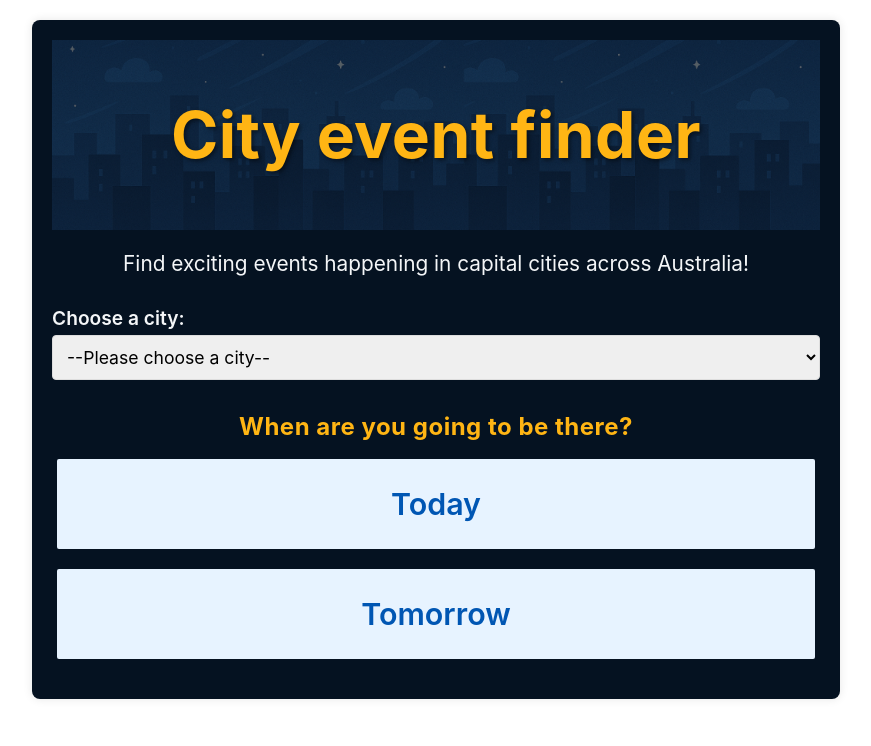
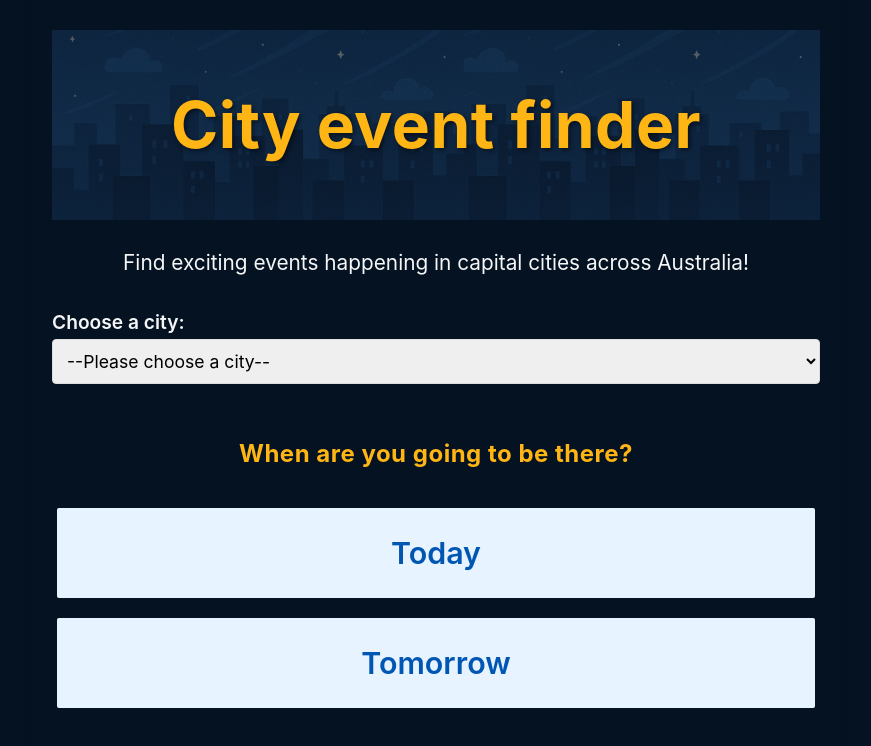
Before and after one commit to treadly55/weekend-away-event-finder, a website built with Vite: page index.html in a window 1280 px wide. Shown: the whole page, without its empty margins (204-1075 px from the left). Built offline with nearby package versions, Linux system fonts and the light colour scheme; no server answers.

Commit message:
further css chgs

```diff
--- a/style.css
+++ b/style.css
@@ -1,4 +1,8 @@
 /* styles.css */
+* {
+  margin: 0;
+  padding: 0;
+}
 
 :root {
   /* --- Variables to KEEP in :root --- */
@@ -26,8 +30,7 @@
 body {
   font-family: var(--font-sans);
   color: #1E1E1E; /* Replaced var(--clr-text) */
-  background-color: var(--clr-bg);
-  margin: 20px;
+  background-color: var(--clr-primary);
 }
 
 /* Headings */
@@ -36,26 +39,27 @@ h1, h2 {
   letter-spacing: 0.5px;
   color: var(--clr-accent);
   text-align: center;
-  line-height: 1;
 }
 
 h1 {
   font-size: 4rem;
+  line-height: 4.7rem;
+}
+
+h2 {
+  margin-top: 40px;
+  margin-bottom: 40px;
 }
 
 .main-header {
-  /* Set a fixed height for the header area */
   height: 190px;
-
-  /* Apply the background image directly to the header */
   background-image: url('/icons/bg-background.png');
   background-size: cover;
   background-position: center;
-
-  /* Use Flexbox to perfectly center the h1 inside */
   display: flex;
   justify-content: center;
   align-items: center;
+  margin-top: 10px;
 }
 
 .header-background {
@@ -79,9 +83,7 @@ h1 {
 .container {
   background-color: var(--clr-primary);
   padding: 20px;
-  border-radius: 8px;
   box-shadow: 0 0 10px rgba(0,0,0,0.1); /* Replaced var(--shadow-container) */
-  width: 100%;
   margin: auto;
 }
 
@@ -92,14 +94,14 @@ p {
 /* Introductory paragraph */
 p.intro {
   text-align: center;
-  margin-bottom: 30px;
+  margin-top: 30px;
 }
 
 /* Form Labels */
 label {
   color: var(--clr-surface-light);
   display: block;
-  margin-top: 15px;
+  margin-top: 35px;
   margin-bottom: 5px;
   font-weight: 600;
   font-size: 1.2rem;
```
